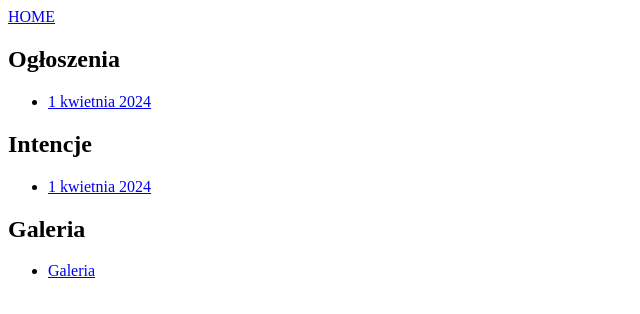
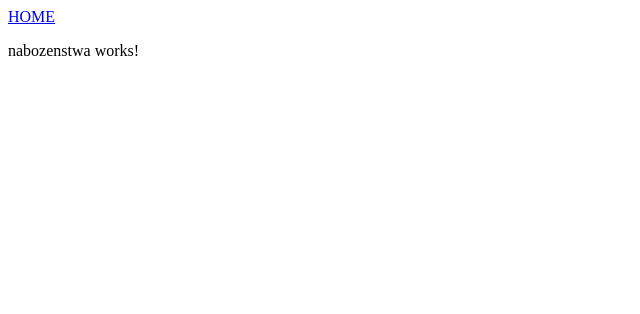
Before and after one commit to parafia-zolkiewka/strona-test, an Angular app: page /nabozenstwa in a window 1280 px wide. Before the commit this address led to /. Shown: the top 314 px of the page, without its empty margins (0-640 px from the left). Built offline with nearby package versions, Linux system fonts and the light colour scheme.

Commit message:
nabozenstwa

```diff
--- a/src/app/app.routes.ts
+++ b/src/app/app.routes.ts
@@ -4,6 +4,7 @@ import { HomeComponent } from './home/home.component';
 import { IntencjeComponent } from './intencje/intencje.component';
 import { OgloszeniaComponent } from './ogloszenia/ogloszenia.component';
 import { GaleriaComponent } from './galeria/galeria.component';
+import { NabozenstwaComponent } from './nabozenstwa/nabozenstwa.component';
 
 export const routes: Routes = [
   { path: '', component: HomeComponent },
@@ -11,5 +12,6 @@ export const routes: Routes = [
   { path: 'intencje/:date', component: IntencjeComponent },
   { path: 'ogloszenia/:date', component: OgloszeniaComponent },
   { path: 'galeria', component: GaleriaComponent },
+  { path: 'nabozenstwa', component: NabozenstwaComponent },
   { path: '**', redirectTo: '' },
 ];
--- a/src/app/home/home.component.html
+++ b/src/app/home/home.component.html
@@ -3,7 +3,7 @@
   <li *ngFor="let ogloszenie of ogloszenia">
     <a [routerLink]="['/ogloszenia', ogloszenie]">{{
       formatDate(ogloszenie)
-    }}</a>
+      }}</a>
   </li>
 </ul>
 
@@ -17,7 +17,14 @@
 
 <h2>Galeria</h2>
 <ul>
-  <li *ngFor="let intencja of intencje">
+  <li>
     <a [routerLink]="['/galeria']">Galeria</a>
   </li>
 </ul>
+
+<h2>Nabożeństwa</h2>
+<ul>
+  <li>
+    <a [routerLink]="['/nabozenstwa']">Nabożeństwa</a>
+  </li>
+</ul>
--- /dev/null
+++ b/src/app/nabozenstwa/nabozenstwa.component.html
@@ -0,0 +1 @@
+<p>nabozenstwa works!</p>
```
Also changed, not shown: src/app/nabozenstwa/nabozenstwa.component.ts (added, +12 -0 lines), src/app/nabozenstwa/nabozenstwa.component.css (added), 1 other file (tests, documents, lock files or other folders).
